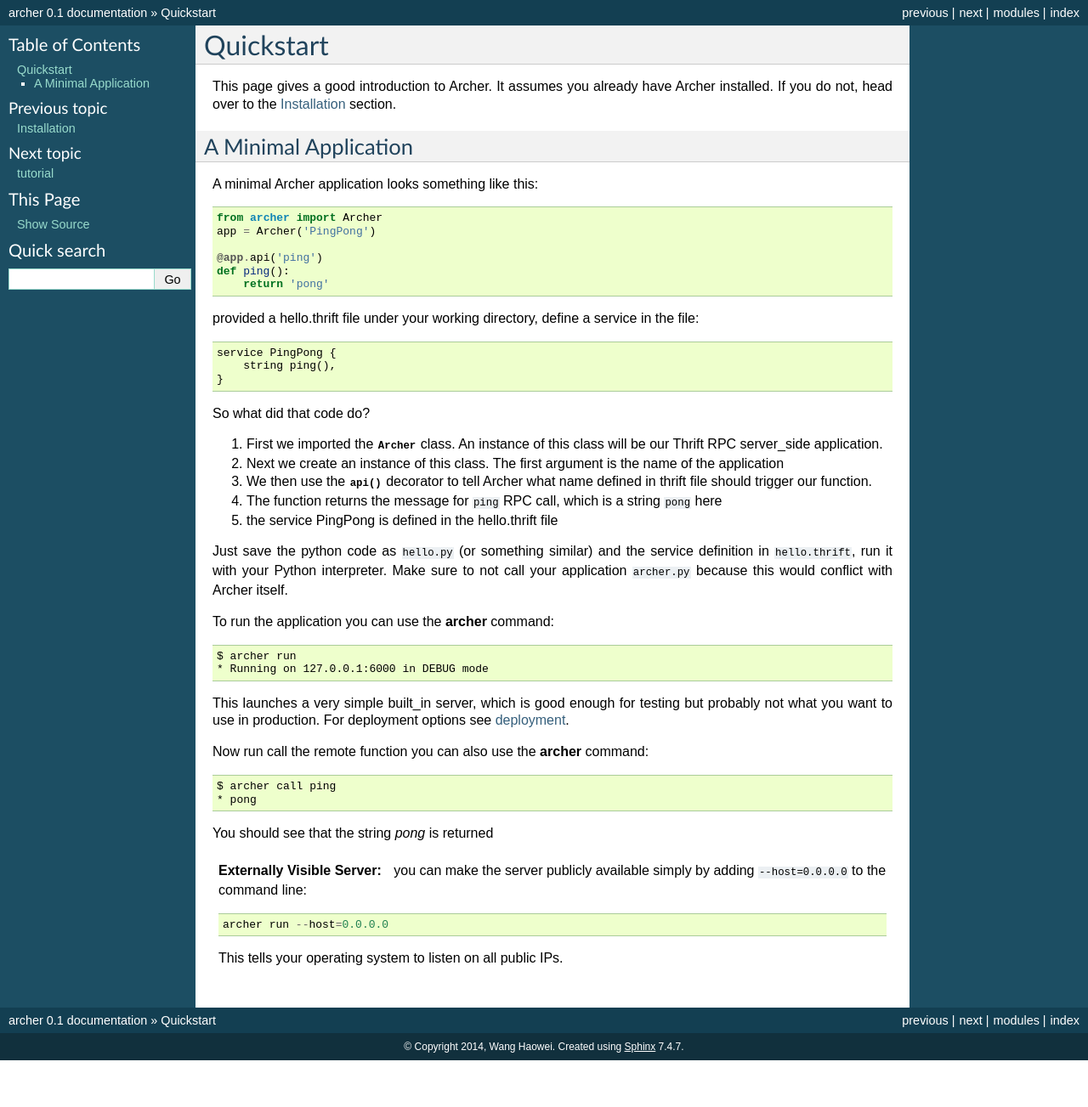
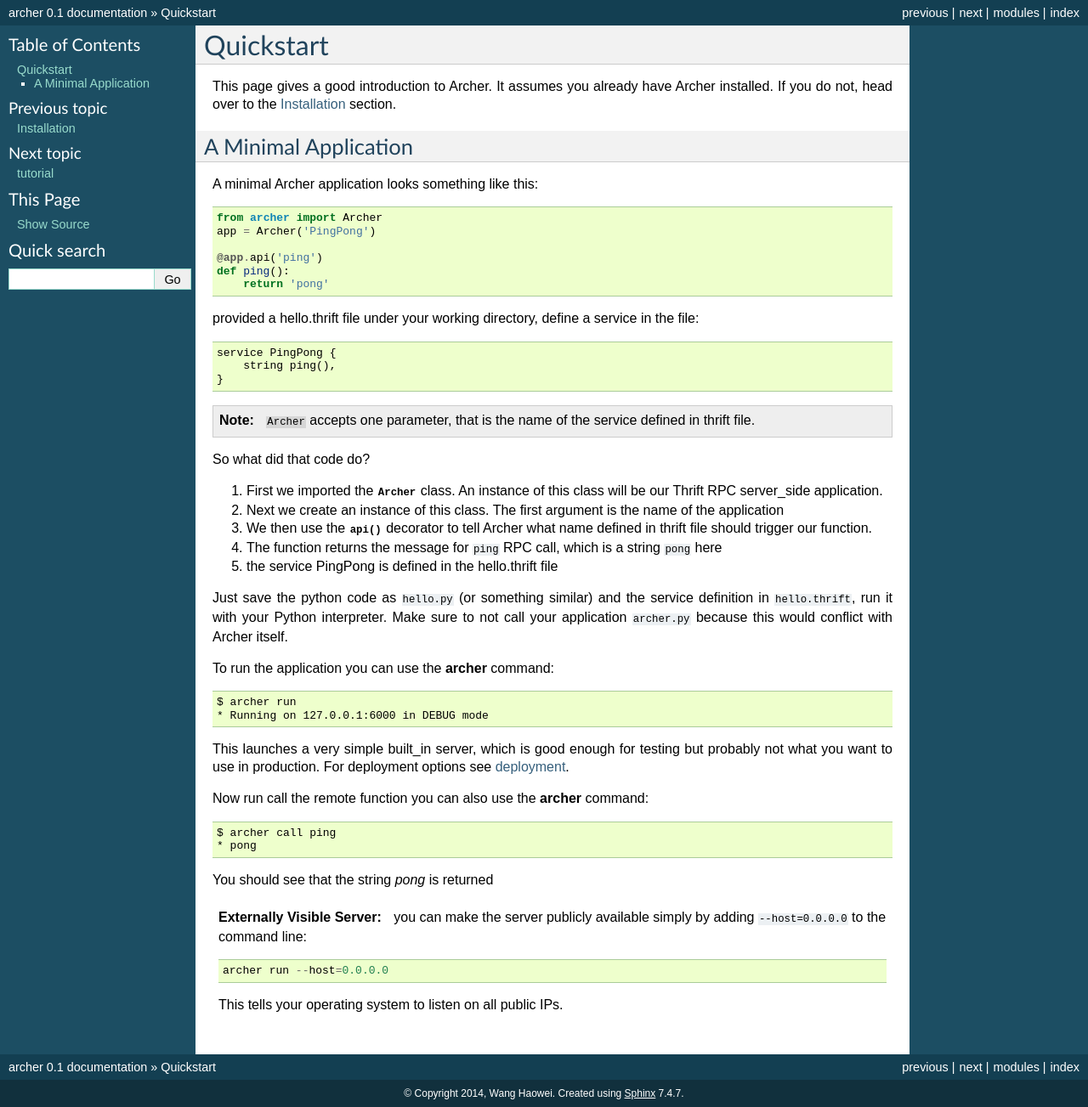
Before and after one commit to Thriftpy/archer, a Sphinx documentation site: the page built from docs/source/quickstart.rst, in a window 1280 px wide. Shown: the whole page at 85% size. Built offline with Sphinx 7.4.7, drawn with Linux system fonts in a browser that asks for light colours; before the commit the page ends 1248 px from its top, so only the background shows below that.

Commit message:
Update quickstart.rst

```diff
--- a/docs/source/quickstart.rst
+++ b/docs/source/quickstart.rst
@@ -27,6 +27,9 @@ define a service in the file::
     service PingPong {
         string ping(),
     }
+
+.. note:: ``Archer`` accepts one parameter, that is the name of the
+    service defined in thrift file.
 
 So what did that code do?
 
```
